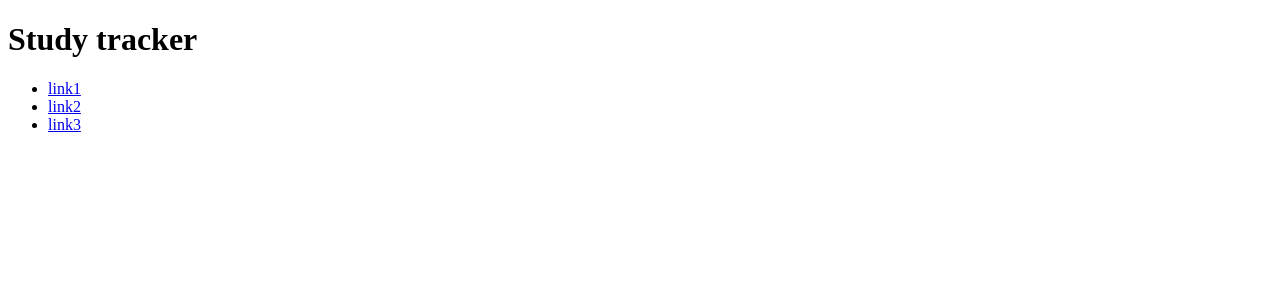
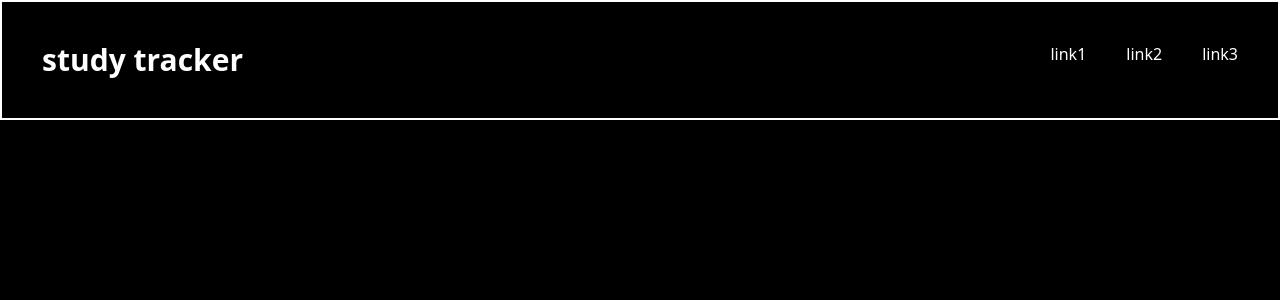
Before and after one commit to anthonyjdam/calgary-hacks-2023, a React (Create React App) app: page / in a window 1280 px wide. Shown: the top 300 px of the page. Built offline with nearby package versions, Linux system fonts and the light colour scheme.

Commit message:
added styling for header

```diff
--- a/public/index.html
+++ b/public/index.html
@@ -24,7 +24,10 @@
       work correctly both with client-side routing and a non-root public URL.
       Learn how to configure a non-root public URL by running `npm run build`.
     -->
-    <title>React App</title>
+    <title>Study app</title>
+    <link rel="preconnect" href="https://fonts.googleapis.com">
+    <link rel="preconnect" href="https://fonts.gstatic.com" crossorigin>
+    <link href="https://fonts.googleapis.com/css2?family=Inter:wght@100;200;300;400;500;600;700;800;900&display=swap" rel="stylesheet">
   </head>
   <body>
     <noscript>You need to enable JavaScript to run this app.</noscript>
--- a/src/App.js
+++ b/src/App.js
@@ -3,10 +3,10 @@ import React from "react";
 function App() {
   return (
     <>
-      <div className="bg-black min-h-screen">
-        <div className="bg-black">
-          <h1>Study tracker</h1>
-          <ul>
+      <div className="bg-black text-white min-h-screen">
+        <div className="p-10 flex flex-row justify-between border-solid border-white border-2">
+          <h1 className="font-semibold text-3xl">study tracker</h1>
+          <ul className="flex flex-row gap-10">
             <li><a href="https://www.google.com/">link1</a></li>
             <li><a href="https://www.google.com/">link2</a></li>
             <li><a href="https://www.google.com/">link3</a></li>
--- a/src/index.js
+++ b/src/index.js
@@ -1,6 +1,7 @@
 import React from 'react';
 import ReactDOM from 'react-dom/client';
 import App from './App';
+import './index.css'
 
 const root = ReactDOM.createRoot(document.getElementById('root'));
 root.render(
--- a/tailwind.config.js
+++ b/tailwind.config.js
@@ -1,10 +1,15 @@
 /** @type {import('tailwindcss').Config} */
 module.exports = {
   content: [
-    './src/**/*.{js,jsx,ts,tsx}'
+    './src/**/*.{js,jsx,ts,tsx}',
+    './public/index.html'
   ],
   theme: {
-    extend: {},
+    extend: {
+      fontFamily: {
+        inter: ['inter', 'serif']
+      }
+    },
   },
   plugins: [],
 }
```
